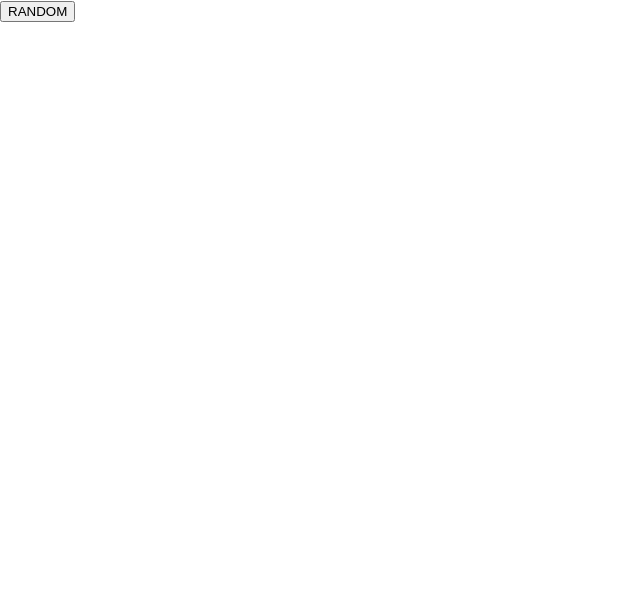
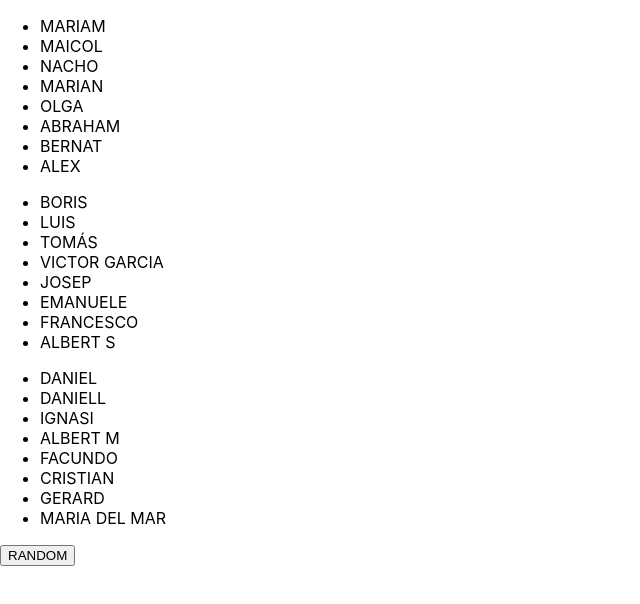
Before and after one commit to alejandromachin/tableMixer, a React (Create React App) app: page / in a window 1280 px wide. Both pictures are taken after a click on the button "RANDOM". Shown: the top 604 px of the page, without its empty margins (0-640 px from the left). Built offline with nearby package versions, Linux system fonts and the light colour scheme.

Commit message:
added random list of students

```diff
--- a/src/App.js
+++ b/src/App.js
@@ -5,18 +5,24 @@ import { students } from "./data/students";
 import shuffleArray from "./utils/studentsMixer";
 
 function App() {
-  const [studentsSeats, setStudentsSeats] = useState(students);
+  const [studentsTable1, setStudentsTable1] = useState([]);
+  const [studentsTable2, setStudentsTable2] = useState([]);
+  const [studentsTable3, setStudentsTable3] = useState([]);
 
   const shuffle = () => {
     const shuffledStudents = shuffleArray(students);
-    setStudentsSeats(shuffledStudents);
+
+    setStudentsTable1(shuffledStudents.slice(0, 8));
+    setStudentsTable2(shuffledStudents.slice(9, 17));
+    setStudentsTable3(shuffledStudents.slice(18, 27));
   };
 
   return (
     <>
-      {/* <Table />
-      <Table />
-      <Table /> */}
+      <Table students={studentsTable1} />
+      <Table students={studentsTable2} />
+      <Table students={studentsTable3} />
+
       <Button actionOnClick={shuffle} text={"RANDOM"}></Button>
     </>
   );
--- a/src/components/Table/Table.js
+++ b/src/components/Table/Table.js
@@ -1,10 +1,10 @@
-const Table = (students) => {
+const Table = ({ students }) => {
   return (
     <>
       <div>
         <ul>
           {students.map((student) => (
-            <li key={student.name}>{student.image}</li>
+            <li key={student.name}>{student}</li>
           ))}
         </ul>
       </div>
```
